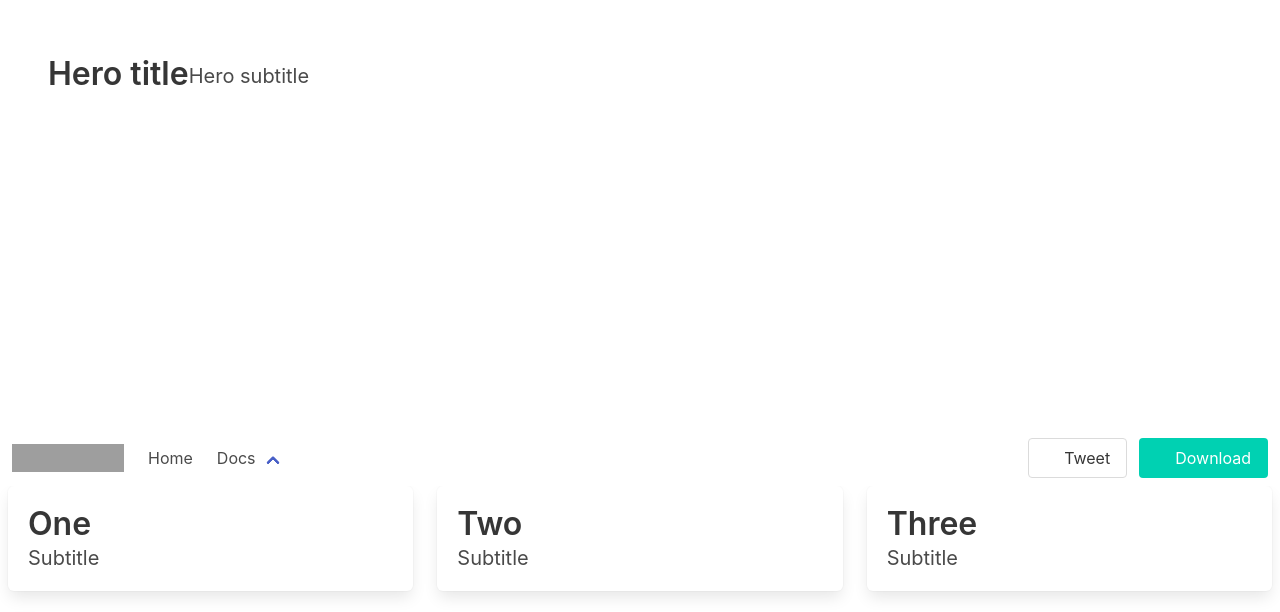
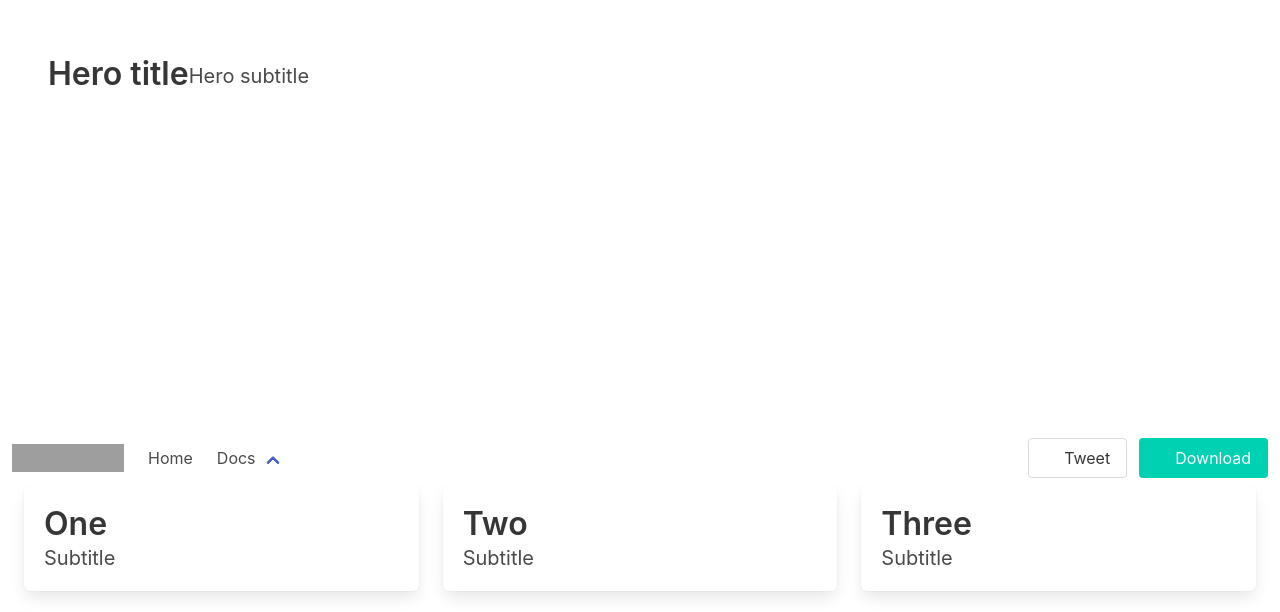
Before and after one commit to harshad849/educat, a plain HTML site: page a/index.html in a window 1280 px wide. Shown: the part 314-926 px from the top of the page. Drawn offline with nearby package versions, Linux system fonts and the light colour scheme; grey boxes are pictures that could not be loaded; some icons are missing.

Commit message:
Update index.html

```diff
--- a/a/index.html
+++ b/a/index.html
@@ -130,7 +130,7 @@
     </p>
   </div>
 </section>
-    <div class="tile is-ancestor px-2">
+    <div class="tile is-ancestor px-5">
   <div class="tile is-parent">
     <article class="tile is-child box">
       <p class="title">One</p>
```
